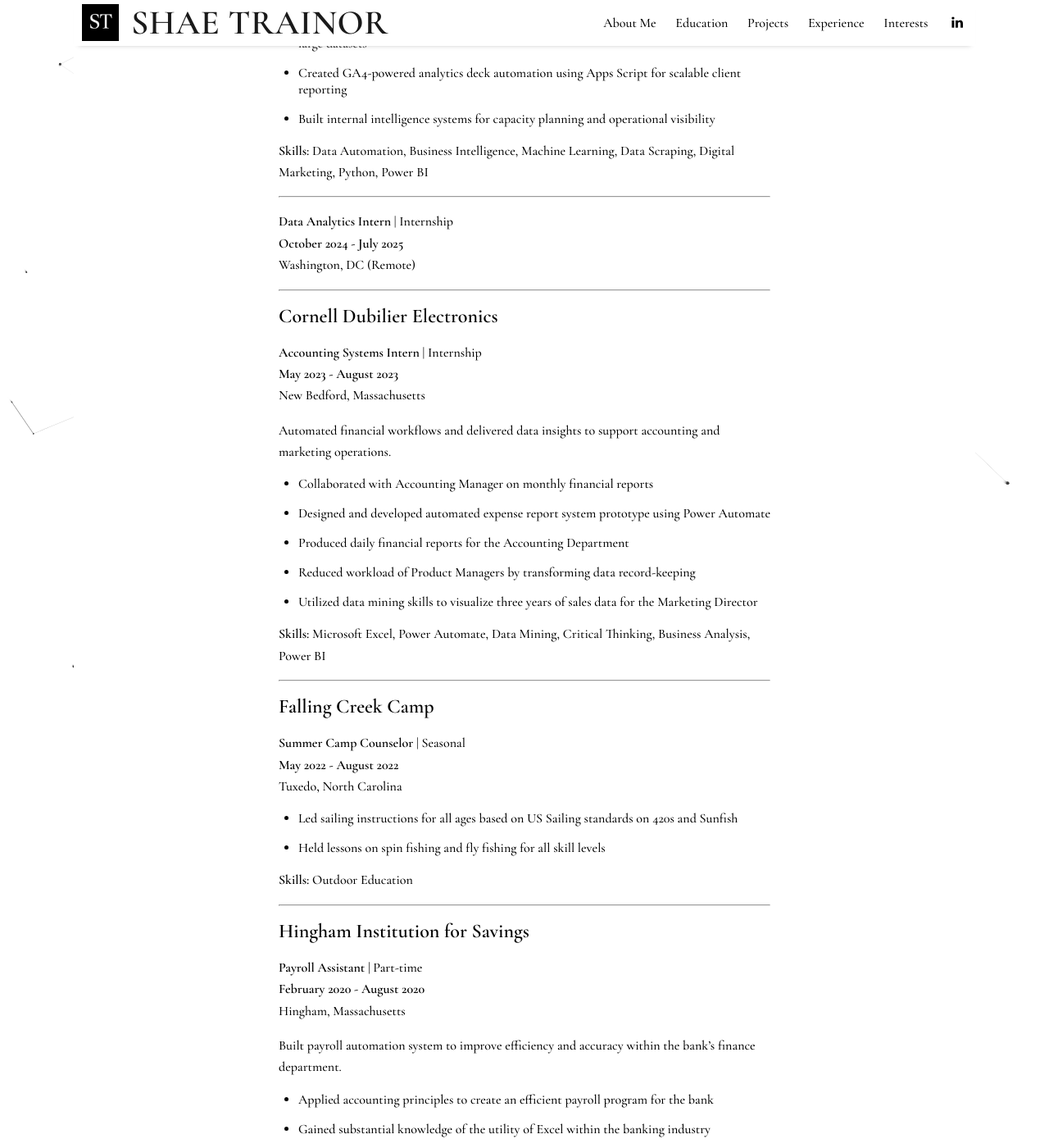
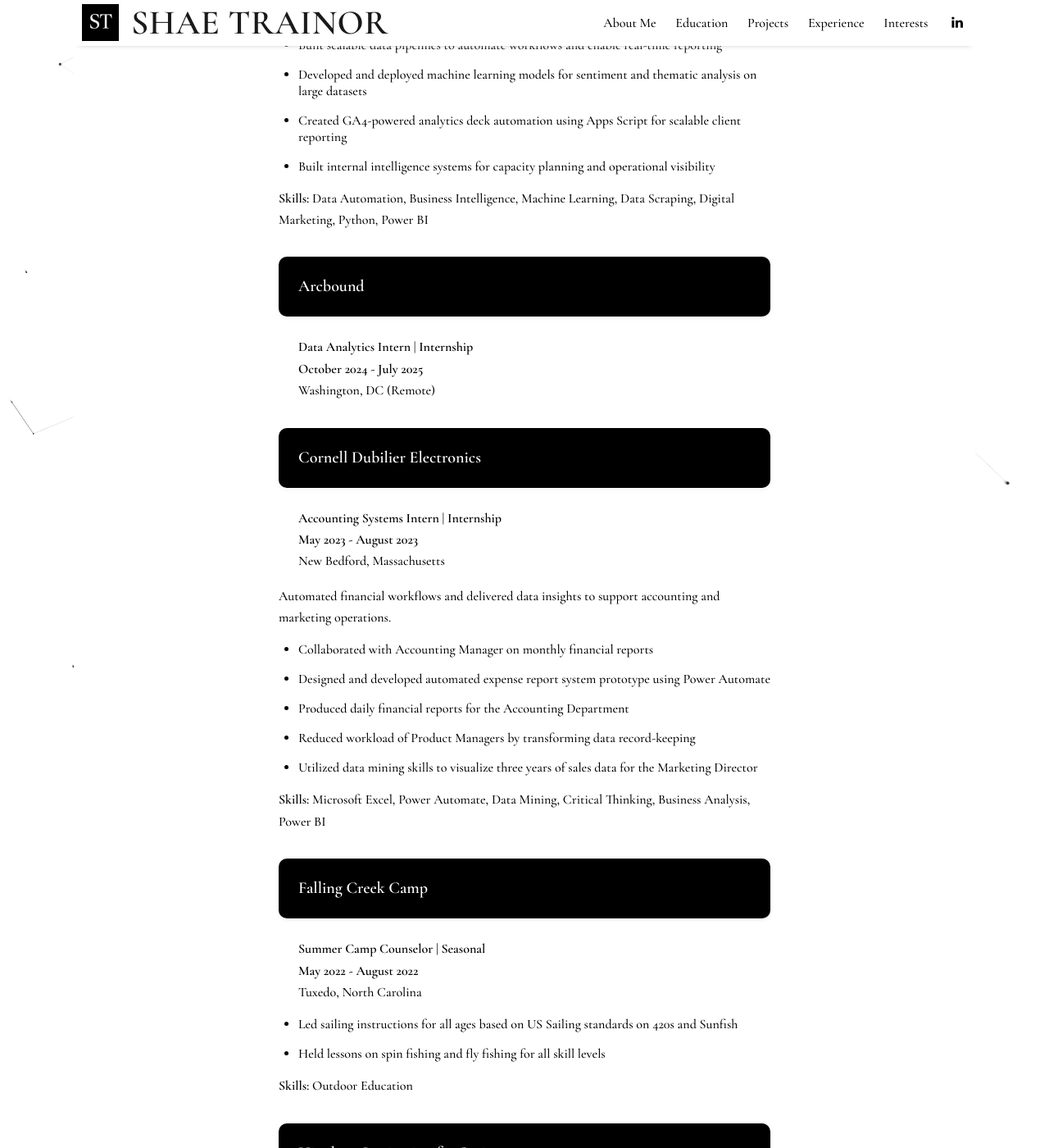
Before and after one commit to shaetrainor/shaetrainor.github.io, a Jekyll site: the page built from _posts/2025-09-28-experience.md, in a window 1280 px wide and 1400 px high, scrolled down 760 px. Shown: the whole window at 82% size. Built offline with Jekyll 4.4.1, drawn with Linux system fonts in a browser that asks for light colours; nearby versions of some CDN libraries; some of the changed text lies outside the part shown.

Commit message:
Update 2025-09-28-experience.md

```diff
--- a/_posts/2025-09-28-experience.md
+++ b/_posts/2025-09-28-experience.md
@@ -7,8 +7,8 @@
 image: exp.jpg
 ---
 
-## Arcbound
-**Data Analyst** | Part-time
+### Arcbound
+**Data Analyst | Part-time**
 **July 2025 - Present**
 Washington, DC (Remote)
 
@@ -22,16 +22,13 @@
 
 **Skills:** Data Automation, Business Intelligence, Machine Learning, Data Scraping, Digital Marketing, Python, Power BI
 
----
-
-**Data Analytics Intern** | Internship
+### Arcbound
+**Data Analytics Intern | Internship**
 **October 2024 - July 2025**
 Washington, DC (Remote)
 
----
-
-## Cornell Dubilier Electronics
-**Accounting Systems Intern** | Internship
+### Cornell Dubilier Electronics
+**Accounting Systems Intern | Internship**
 **May 2023 - August 2023**
 New Bedford, Massachusetts
 
@@ -45,10 +42,8 @@
 
 **Skills:** Microsoft Excel, Power Automate, Data Mining, Critical Thinking, Business Analysis, Power BI
 
----
-
-## Falling Creek Camp
-**Summer Camp Counselor** | Seasonal
+### Falling Creek Camp
+**Summer Camp Counselor | Seasonal**
 **May 2022 - August 2022**
 Tuxedo, North Carolina
 
@@ -57,10 +52,8 @@
 
 **Skills:** Outdoor Education
 
----
-
-## Hingham Institution for Savings
-**Payroll Assistant** | Part-time
+### Hingham Institution for Savings
+**Payroll Assistant | Part-time**
 **February 2020 - August 2020**
 Hingham, Massachusetts
 
```
